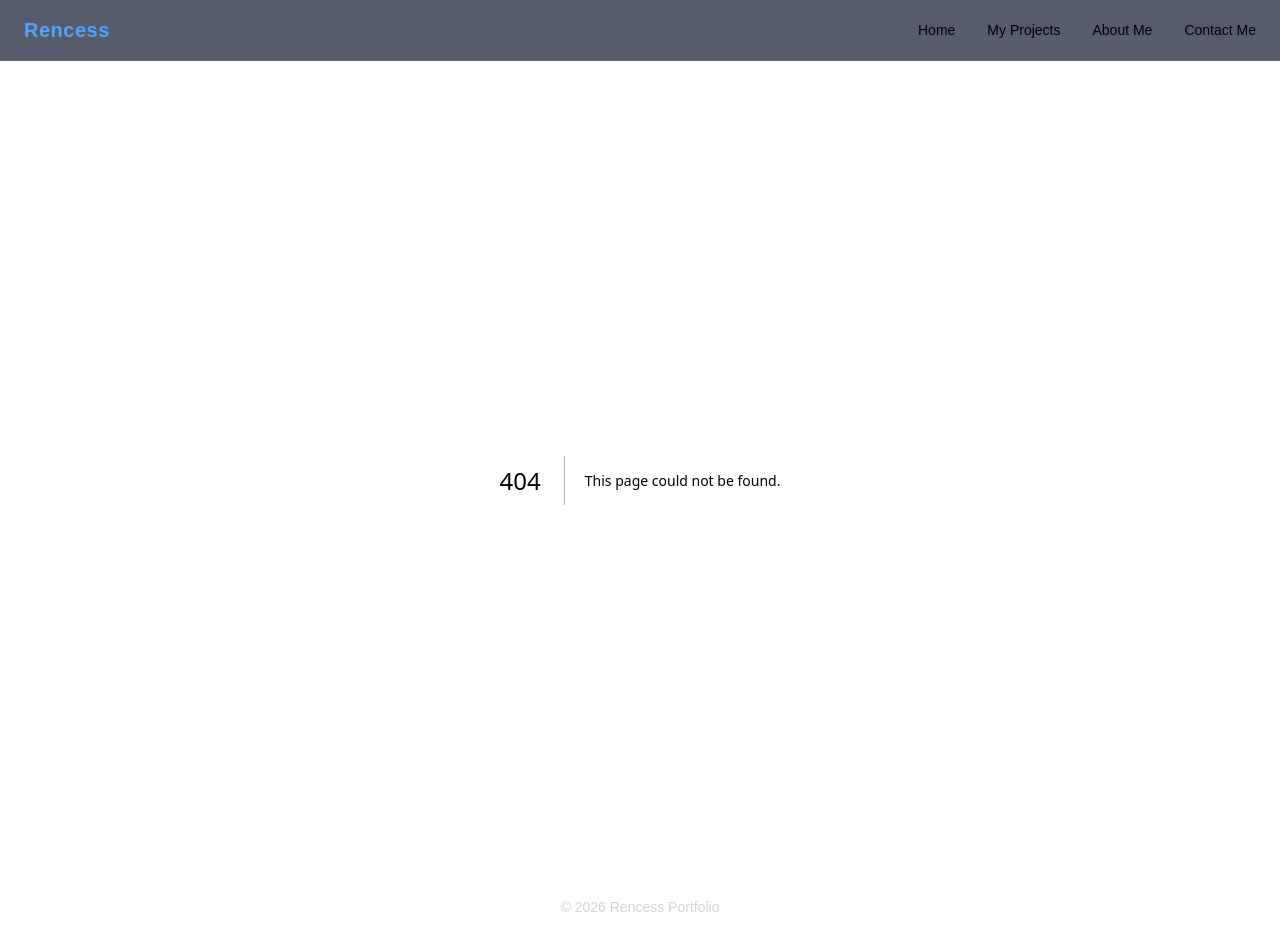
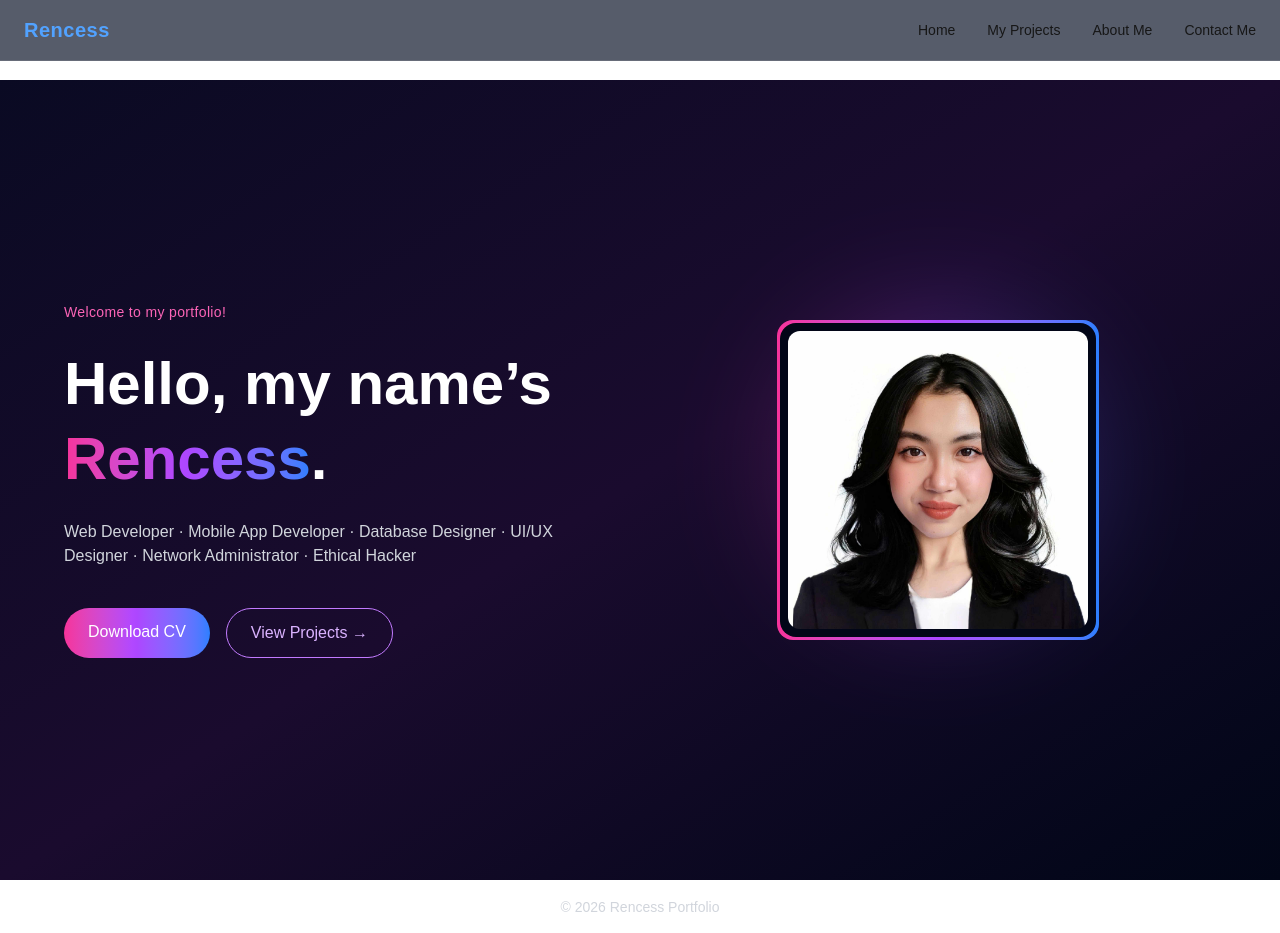
Before and after one commit to damedreamy/bravo_portfolio, a Next.js app: page /Hero in a window 1280 px wide. Before the commit this address had no page. Built offline with nearby package versions, Linux system fonts and the light colour scheme.

Commit message:
Create page.tsx
create hero page

```diff
--- /dev/null
+++ b/app/Hero/page.tsx
@@ -0,0 +1,74 @@
+import Image from "next/image";
+
+export default function Hero() {
+  return (
+    <main id="hero" className="text-white">
+
+      {/* HERO */}
+      <section
+        id="home"
+        className="min-h-screen bg-gradient-to-br from-[#0a0a23] via-[#1a0b2e] to-[#020617] flex items-center justify-center px-6"
+      >
+        <div className="max-w-6xl w-full grid md:grid-cols-2 gap-10 items-center">
+
+          {/* LEFT */}
+          <div className="space-y-6">
+            <h3 className="text-sm tracking-wide text-pink-400">
+              Welcome to my portfolio!
+            </h3>
+
+            <h1 className="text-4xl md:text-6xl font-bold leading-tight">
+              Hello, my name’s{" "}
+              <span className="bg-gradient-to-r from-pink-500 via-purple-500 to-blue-500 bg-clip-text text-transparent">
+                Rencess
+              </span>
+              .
+            </h1>
+
+            <p className="text-gray-300">
+              Web Developer · Mobile App Developer · Database Designer · UI/UX Designer · Network Administrator · Ethical Hacker
+            </p>
+
+            <div className="flex gap-4 pt-4">
+              <a
+                href="/cv.pdf"
+                download
+                className="px-6 py-3 rounded-full bg-gradient-to-r from-pink-500 via-purple-500 to-blue-500"
+              >
+                Download CV
+              </a>
+
+              <a
+                href="#projects"
+                className="px-6 py-3 rounded-full border border-purple-400 text-purple-300"
+              >
+                View Projects →
+              </a>
+            </div>
+          </div>
+
+          {/* RIGHT IMAGE */}
+          <div className="relative flex justify-center">
+            <div className="absolute w-72 h-72 rounded-full bg-gradient-to-r from-pink-500 via-purple-500 to-blue-500 blur-3xl opacity-30"></div>
+
+            <div className="relative rounded-2xl p-[3px] bg-gradient-to-r from-pink-500 via-purple-500 to-blue-500">
+              <div className="bg-[#020617] rounded-2xl p-2">
+                <Image
+                  src="/Bravo.jpg"
+                  alt="Profile"
+                  width={300}
+                  height={300}
+                  className="rounded-xl object-cover"
+                  priority
+                />
+              </div>
+            </div>
+          </div>
+
+        </div>
+      </section>
+
+      </main>
+
+  );
+}
```
